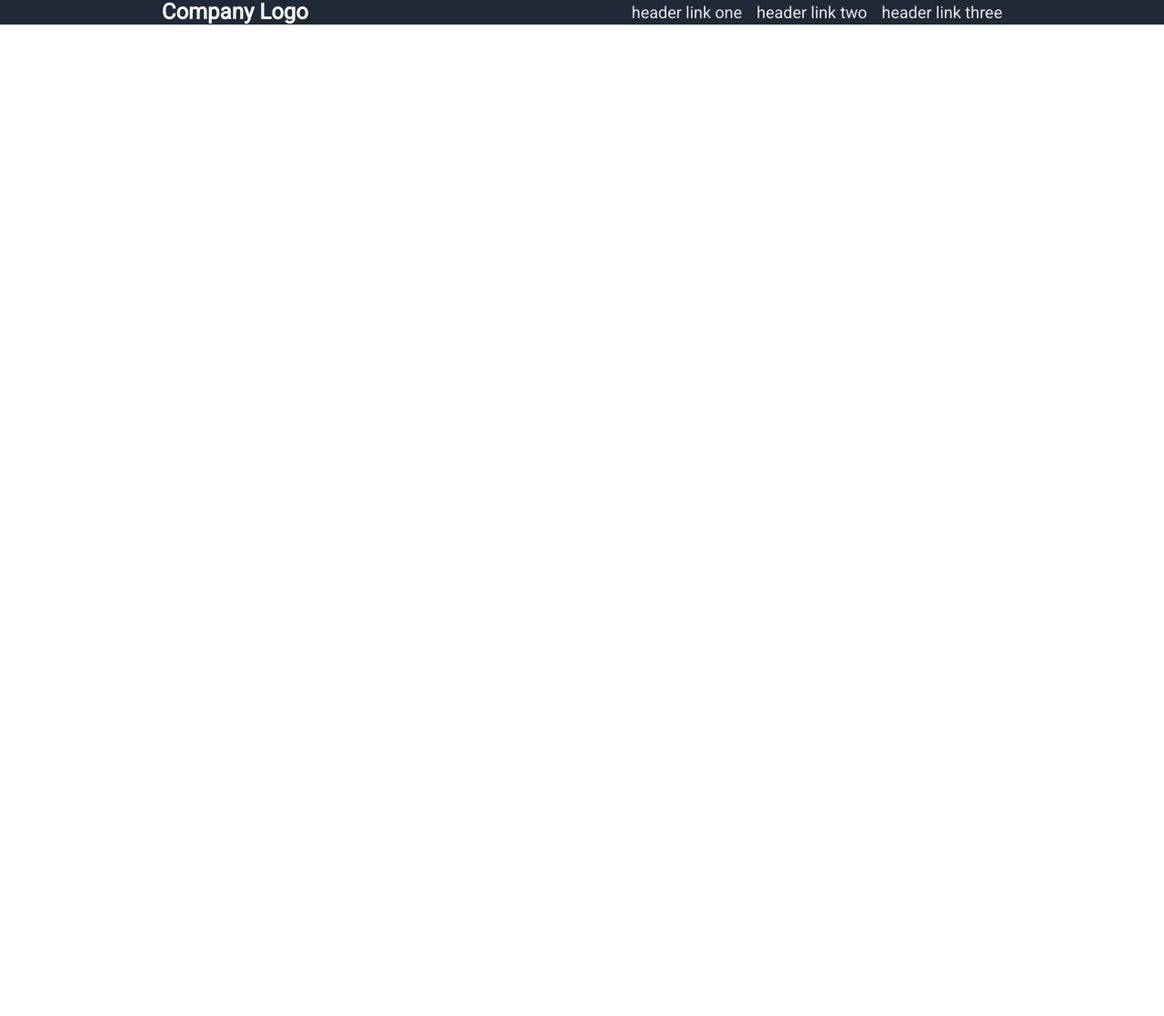
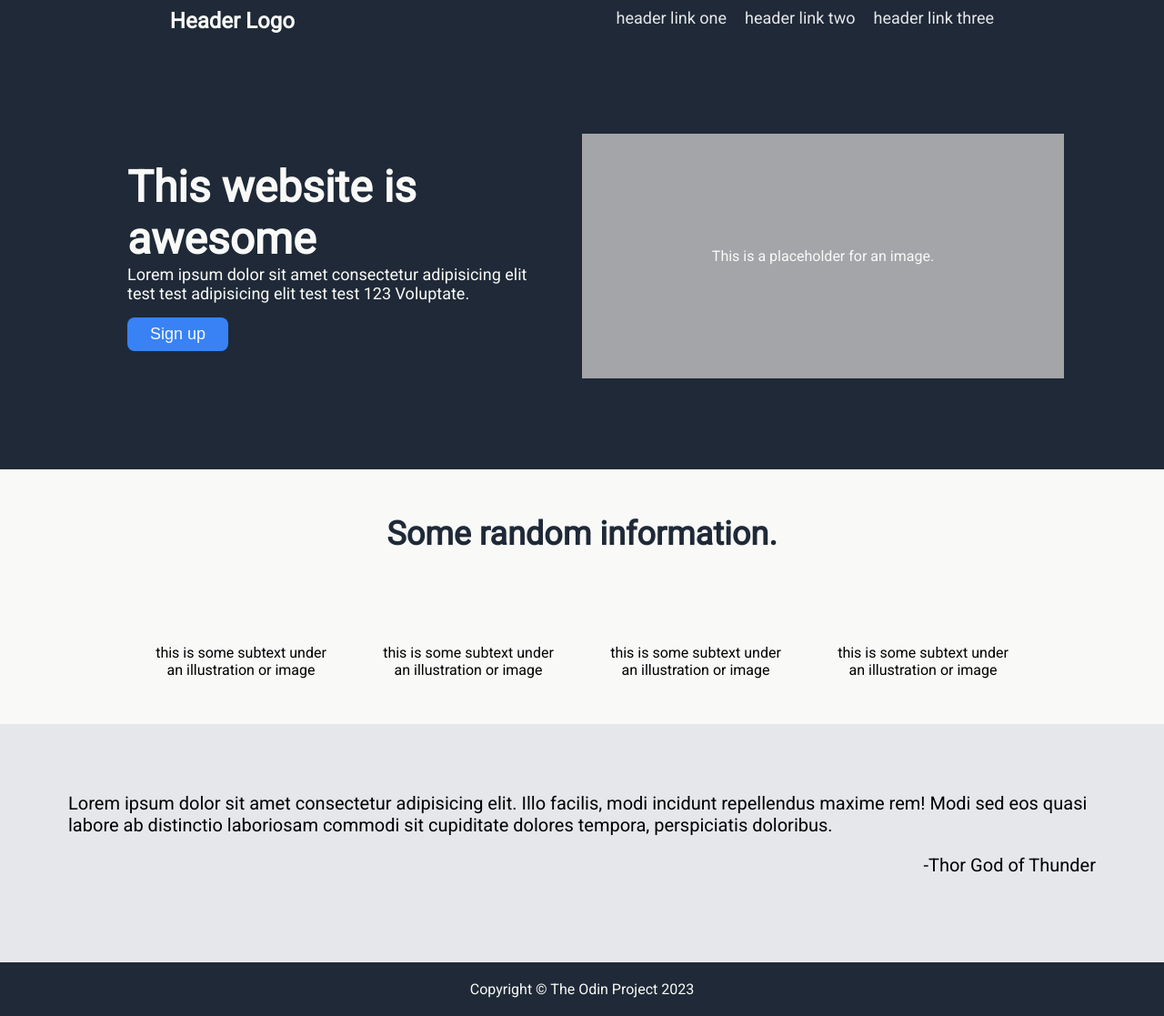
Before and after one commit to nhatmobile1/landing-page, a plain HTML site: page index.html in a window 1280 px wide. Shown: the part 1-1118 px from the top of the page at 91% size. Before the commit the page ends 800 px from the top, so only its background shows below. Drawn offline with Linux system fonts and the light colour scheme.

Commit message:
built out header and quote section

```diff
--- a/index.html
+++ b/index.html
@@ -13,20 +13,70 @@
     />
   </head>
   <body>
+    <div class="body">
       <div class="header">
-      <div class="logo">Company Logo</div>
+        <div class="header-box">
+          <div class="logo">Header Logo</div>
           <ul class="links">
             <li><a href="#">header link one</a></li>
             <li><a href="#">header link two</a></li>
             <li><a href="#">header link three</a></li>
           </ul>
         </div>
-    <div class="hero"></div>
-    <div class="hero-tile-right"></div>
-    <div class="hero-tile-left"></div>
-    <div class="container"></div>
-    <div class="quote"></div>
+        <div class="hero-box">
+          <div class="hero-tile-left">
+            <div class="hero-heading">This website is awesome</div>
+            <div class="hero-text">
+              Lorem ipsum dolor sit amet consectetur adipisicing elit test test
+              adipisicing elit test test 123 Voluptate.
+            </div>
+            <button class="hero-button">Sign up</button>
+          </div>
+          <div class="hero-tile-right">This is a placeholder for an image.</div>
+        </div>
+      </div>
+      <div class="card">
+        <div class="card-title">Some random information.</div>
+        <div class="container">
+          <div class="info">
+            <div class="card-image"></div>
+            <div class="card-text">
+              this is some subtext under an illustration or image
+            </div>
+          </div>
+          <div class="info">
+            <div class="card-image"></div>
+            <div class="card-text">
+              this is some subtext under an illustration or image
+            </div>
+          </div>
+          <div class="info">
+            <div class="card-image"></div>
+            <div class="card-text">
+              this is some subtext under an illustration or image
+            </div>
+          </div>
+          <div class="info">
+            <div class="card-image"></div>
+            <div class="card-text">
+              this is some subtext under an illustration or image
+            </div>
+          </div>
+        </div>
+      </div>
+      <div class="quote">
+        <div class="quote-box">
+          <div class="quote-text">
+            Lorem ipsum dolor sit amet consectetur adipisicing elit. Illo
+            facilis, modi incidunt repellendus maxime rem! Modi sed eos quasi
+            labore ab distinctio laboriosam commodi sit cupiditate dolores
+            tempora, perspiciatis doloribus.
+            <p class="signature">-Thor God of Thunder</p>
+          </div>
+        </div>
+      </div>
       <div class="cta"></div>
-    <div class="footer"></div>
+    </div>
+    <div class="footer">Copyright © The Odin Project 2023</div>
   </body>
 </html>
--- a/styles.css
+++ b/styles.css
@@ -1,3 +1,5 @@
+/* ----- Body CSS ----- */
+
 body {
   font-family: "Roboto", sans-serif;
   margin: 0;
@@ -6,21 +8,63 @@ body {
   flex-direction: column;
 }
 
+.body {
+  display: flex;
+  flex-direction: column;
+  flex: 1;
+}
+
+/* ----- Header section CSS: which includes Header logo, links and hero section ----- */
+
 .header {
   display: flex;
+  flex-direction: column;
+}
+
+.header-box {
+  display: flex;
   justify-content: space-around;
-  align-items: center;
-  background-color: #1f2937;
+  padding: 10px;
 }
 
 .logo {
   font-size: 24px;
   font-weight: bold;
-  color: #f9faf8;
 }
 
-.hero {
-  background-color: #1f2937;
+.hero-box {
+  display: flex;
+  justify-content: center;
+  padding: 100px;
+}
+
+.hero-tile-left,
+.hero-tile-right {
+  width: 470px;
+}
+
+.hero-tile-left {
+  padding: 30px;
+}
+
+.hero-heading {
+  font-size: 48px;
+  font-weight: 900;
+}
+
+.hero-text {
+  font-size: 18px;
+}
+
+button {
+  cursor: pointer;
+  padding: 8px 25px;
+  border-radius: 8px;
+  background-color: #3882f6;
+  color: #f9faf8;
+  margin-top: 16px;
+  font-size: 18px;
+  border: none;
 }
 
 ul {
@@ -28,7 +72,7 @@ ul {
   margin: 0;
   padding: 0;
   display: flex;
-  gap: 16px;
+  gap: 20px;
 }
 
 a {
@@ -36,3 +80,85 @@ a {
   color: #e5e7eb;
   font-size: 18px;
 }
+
+.hero-tile-right {
+  display: flex;
+  padding: 30px;
+  justify-content: center;
+  align-items: center;
+  background-color: #a4a5a8;
+}
+
+/* ----- Cards Section CSS: Includes cards with info text ----- */
+.card {
+  background-color: #f9faf8;
+  text-align: center;
+  padding: 50px;
+}
+
+.card-title {
+  font-size: 36px;
+  font-weight: 900;
+  color: #1f2937;
+}
+
+.container {
+  display: flex;
+  justify-content: center;
+  gap: 50px;
+}
+
+.card-image {
+  width: 100px;
+  height: 100px;
+}
+
+.info {
+  max-width: 200px;
+}
+
+/* ----- Quote Section CSS ----- */
+.quote {
+  display: flex;
+  background-color: #e5e7eb;
+  padding: 75px;
+}
+
+.quotebox {
+  justify-content: center;
+  align-items: center;
+}
+
+.quote-text {
+  font-size: 20px;
+}
+
+.signature {
+  text-align: right;
+}
+
+.footer,
+.quotebox {
+  align-items: center;
+  justify-content: center;
+}
+
+/* ----- CTA Section CSS ----- */
+
+.cta {
+  display: flex;
+  flex: 1 1 0;
+}
+
+.header,
+.footer {
+  color: #f9faf8;
+  background-color: #1f2937;
+}
+
+.footer {
+  display: flex;
+  align-items: center;
+  justify-content: center;
+  padding: 20px;
+}
```
Lines whose indentation alone changed are shown as unchanged.
